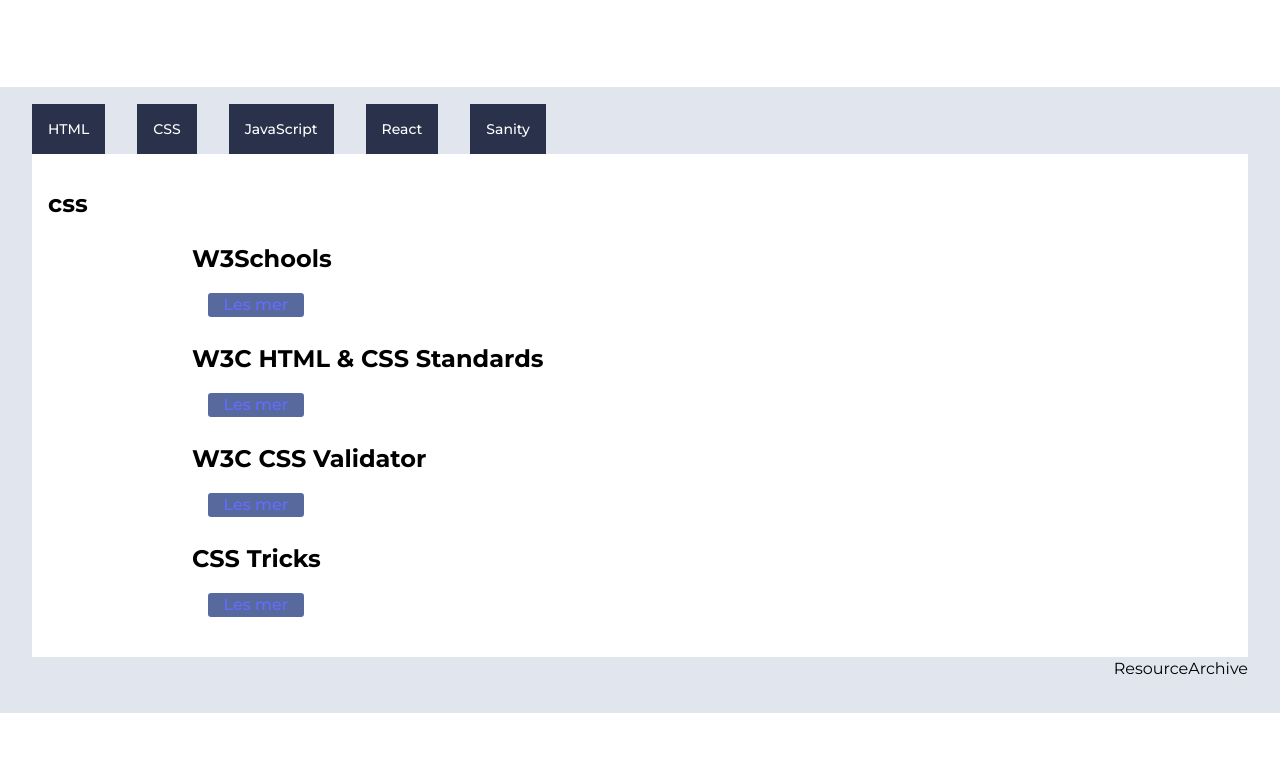
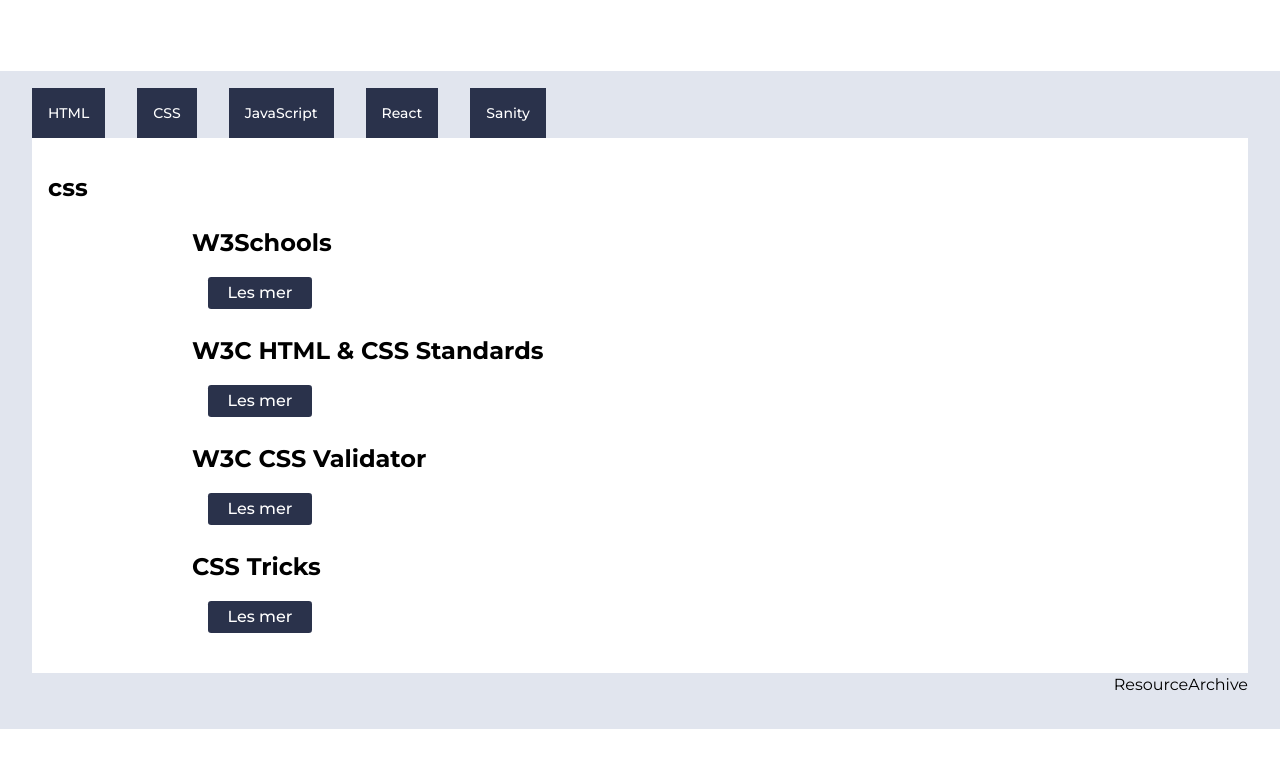
Before and after one commit to odaju/uin25ak2_resourceapp_odaju, a React (Vite) app: page /css in a window 1280 px wide. Shown: the top 768 px of the page. Built offline with nearby package versions, Linux system fonts and the light colour scheme.

Commit message:
laget enda mer scss på Les mer link

```diff
--- a/src/components/Resources.jsx
+++ b/src/components/Resources.jsx
@@ -14,7 +14,7 @@
                 <h2 id="overskrift">{filtermap.title}</h2>
                  <ul>
                     <li>
-                    <Link to={filtermap.url}>Les mer</Link>
+                    <Link to={filtermap.url} id="lesmer">Les mer</Link>
                     </li>
                 </ul>
             </article>
--- a/src/styles/style.scss
+++ b/src/styles/style.scss
@@ -75,13 +75,20 @@
 
             li{
                 list-style-type: none;
-                background-color: (var(--bluegrey));
+                background-color: (var(--blue));
+                text-decoration: none;
                 color:var(--black);
                 border-radius: 0.2rem;
                 width: 6rem;
+                padding: 4px;
             }
         }
     }
+}
+
+#lesmer{
+    text-decoration: none;
+    color: (var(--white));
 }
 
 footer{
```
